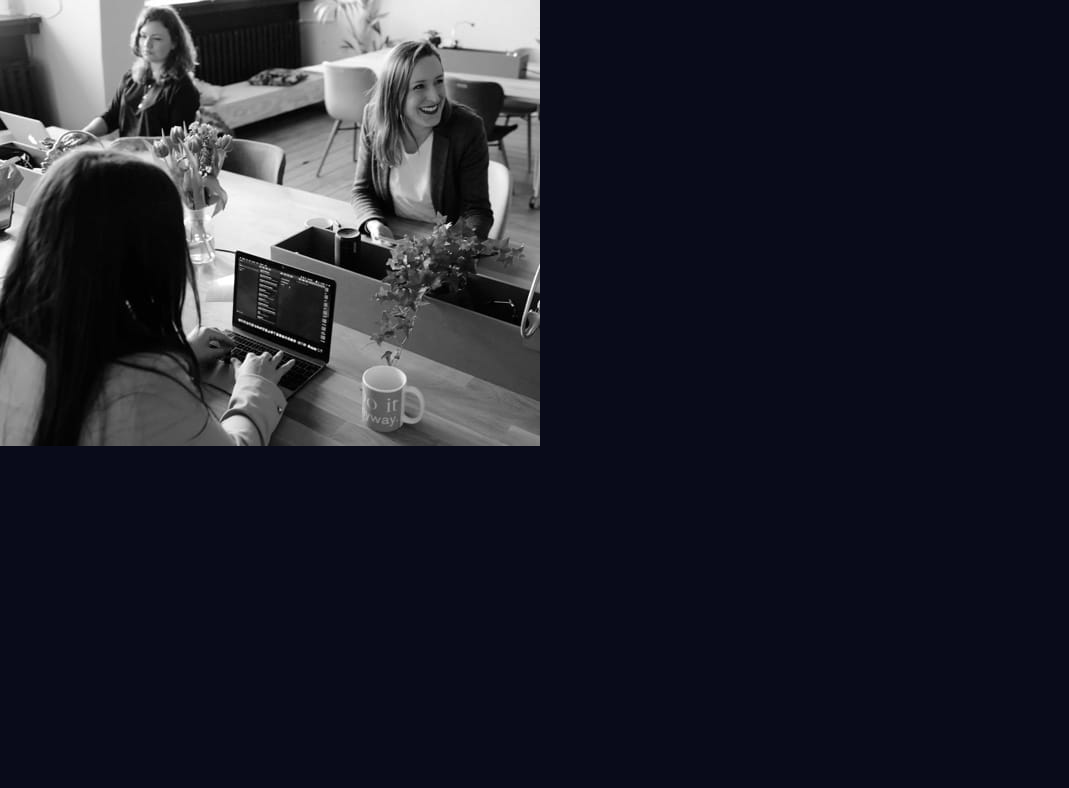
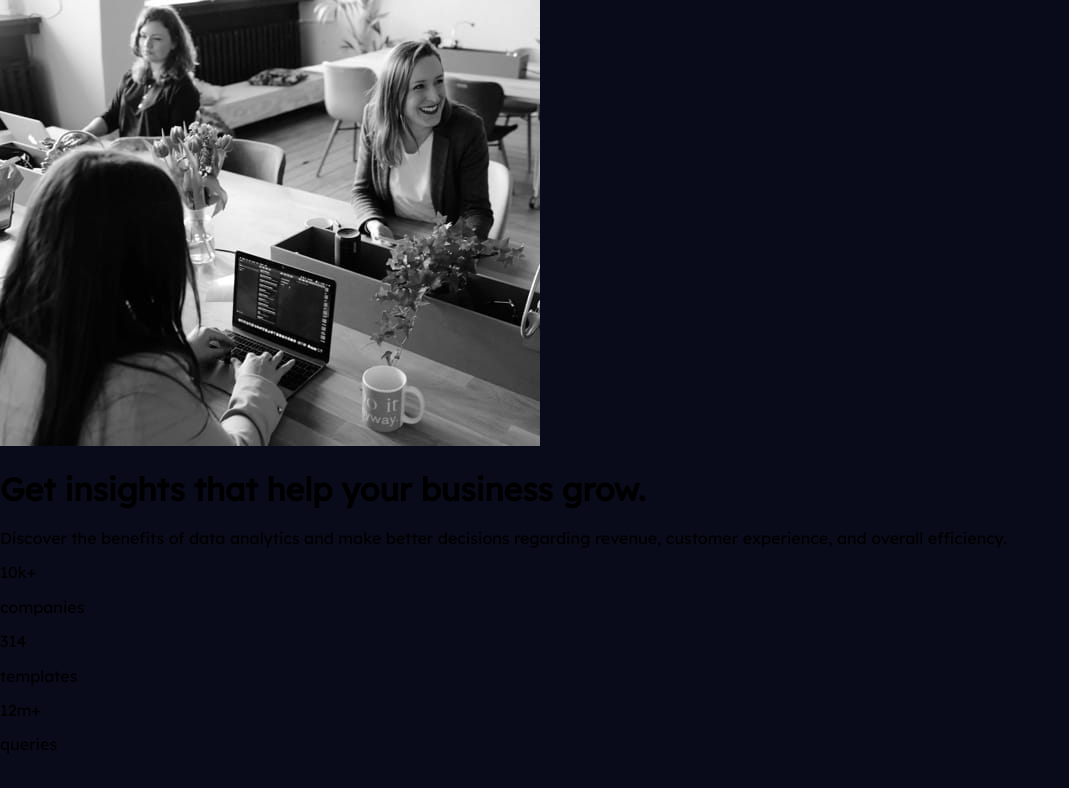
Before and after one commit to Afshin-Kazemi/Stats-preview-card-component, a plain HTML site: page index.html in a window 1280 px wide. Shown: the whole page, without its empty margins (0-1069 px from the left). Drawn offline with Linux system fonts and the light colour scheme.

Commit message:
Update HTML

```diff
--- a/index.html
+++ b/index.html
@@ -20,7 +20,26 @@
             <img src="images/image-header-desktop.jpg" alt="People" class="desktopHeader">
             <img src="images/image-header-mobile.jpg" alt="People" class="mobileHeader">
         </div>
-    <div class="info"></div>
+        <div class="info">
+            <h1>Get <span>insights</span> that help your business grow.</h1>
+            <p class="paragraph">Discover the benefits of data analytics and make better decisions regarding revenue, customer experience,
+                and overall
+                efficiency.</p>
+            <div class="details">
+                <div class="cards">
+                    <p class="data">10k+</p>
+                    <p class="about">companies</p>
+                </div>
+                <div class="cards">
+                    <p class="data">314</p>
+                    <p class="about">templates</p>
+                </div>
+                <div class="cards">
+                    <p class="data">12m+</p>
+                    <p class="about">queries</p>
+                </div>
+            </div>
+        </div>
     </section>
 </body>
 
--- a/styles/style.css
+++ b/styles/style.css
@@ -2,6 +2,10 @@ body {
   font-family: "Inter", sans-serif;
   font-family: "Lexend Deca", sans-serif;
   background-color: hsl(233, 47%, 7%);
+}
+
+section {
+
 }
 
 
```
Lines whose indentation alone changed are shown as unchanged.
